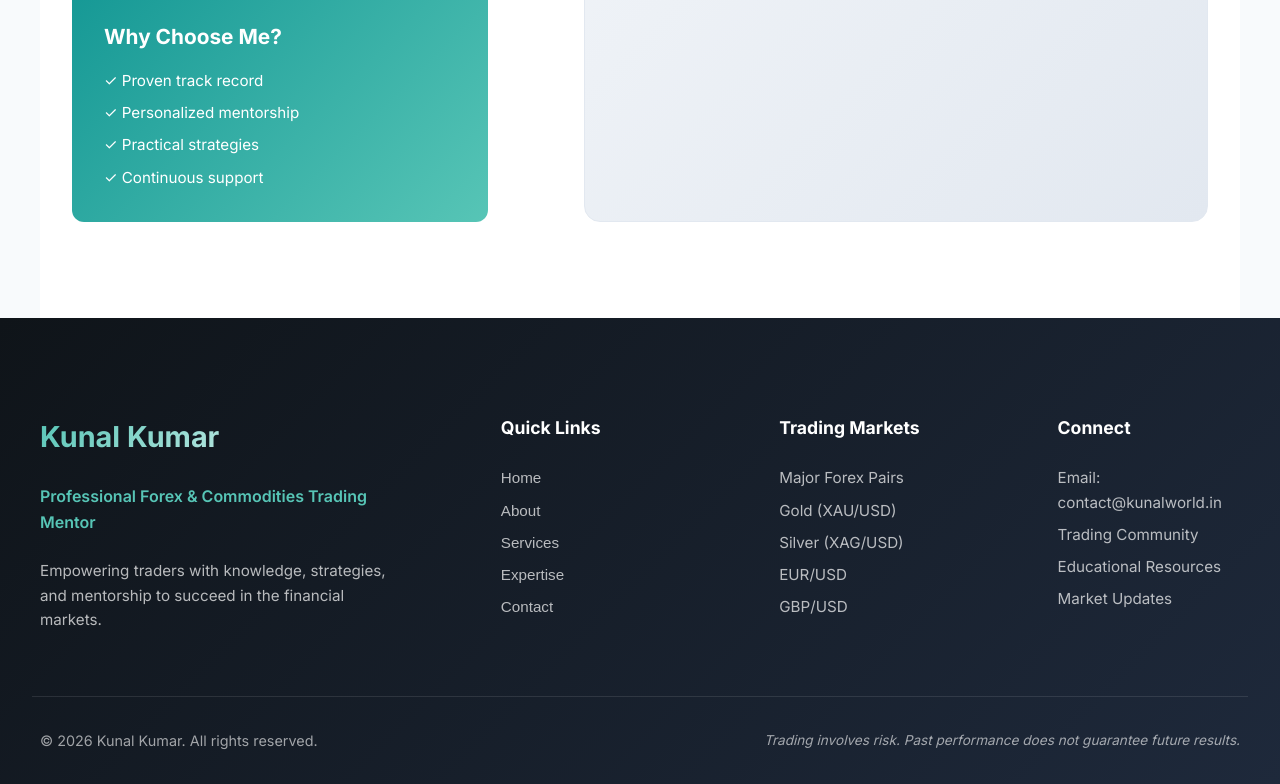
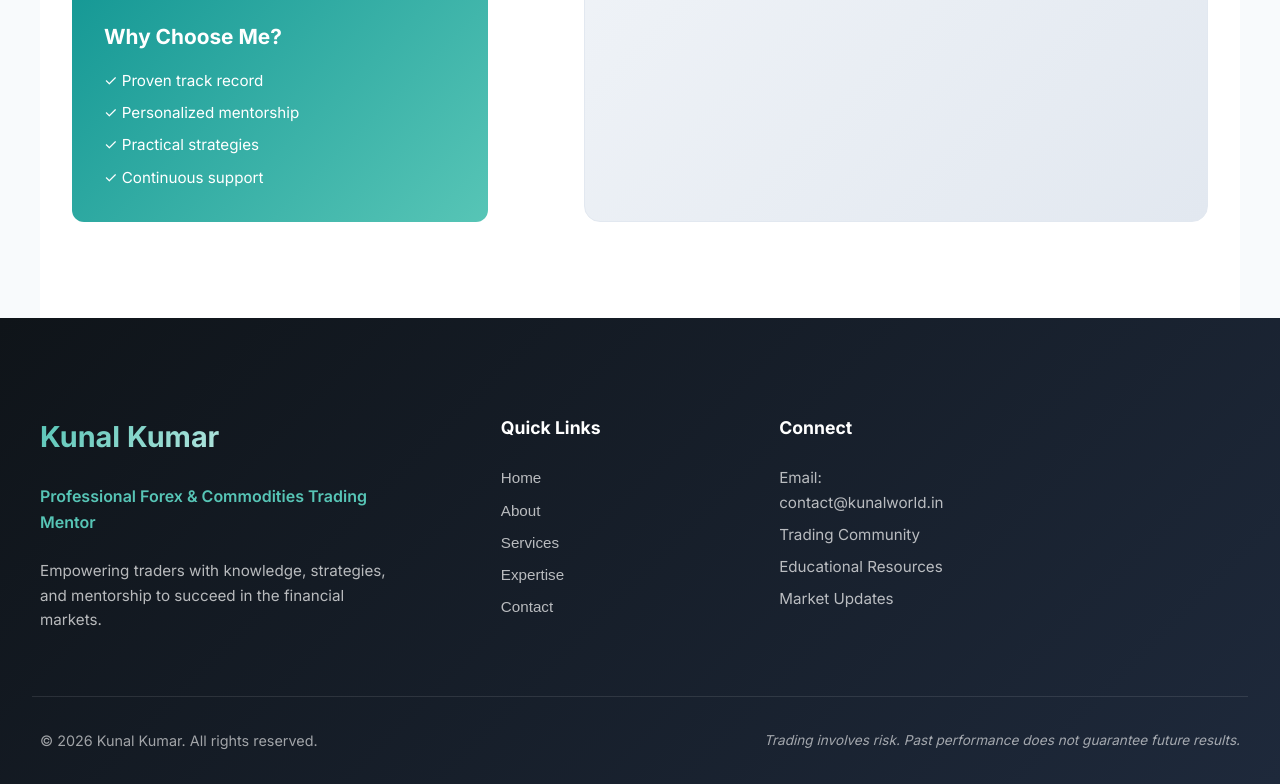
Before and after one commit to kunalworld/site, a React (Vite) app: page / in a window 1280 px wide. Shown: the part 6382-7166 px from the top of the page. Built offline with nearby package versions, Linux system fonts and the light colour scheme; no server answers.

Commit message:
Updated Footer.tsx

```diff
--- a/src/components/Footer.tsx
+++ b/src/components/Footer.tsx
@@ -34,16 +34,6 @@ const Footer = () => {
           </ul>
         </div>
 
-        <div className="footer-section">
-          <h4 className="footer-title">Trading Markets</h4>
-          <ul className="footer-links">
-            <li>Major Forex Pairs</li>
-            <li>Gold (XAU/USD)</li>
-            <li>Silver (XAG/USD)</li>
-            <li>EUR/USD</li>
-            <li>GBP/USD</li>
-          </ul>
-        </div>
 
         <div className="footer-section">
           <h4 className="footer-title">Connect</h4>
```
